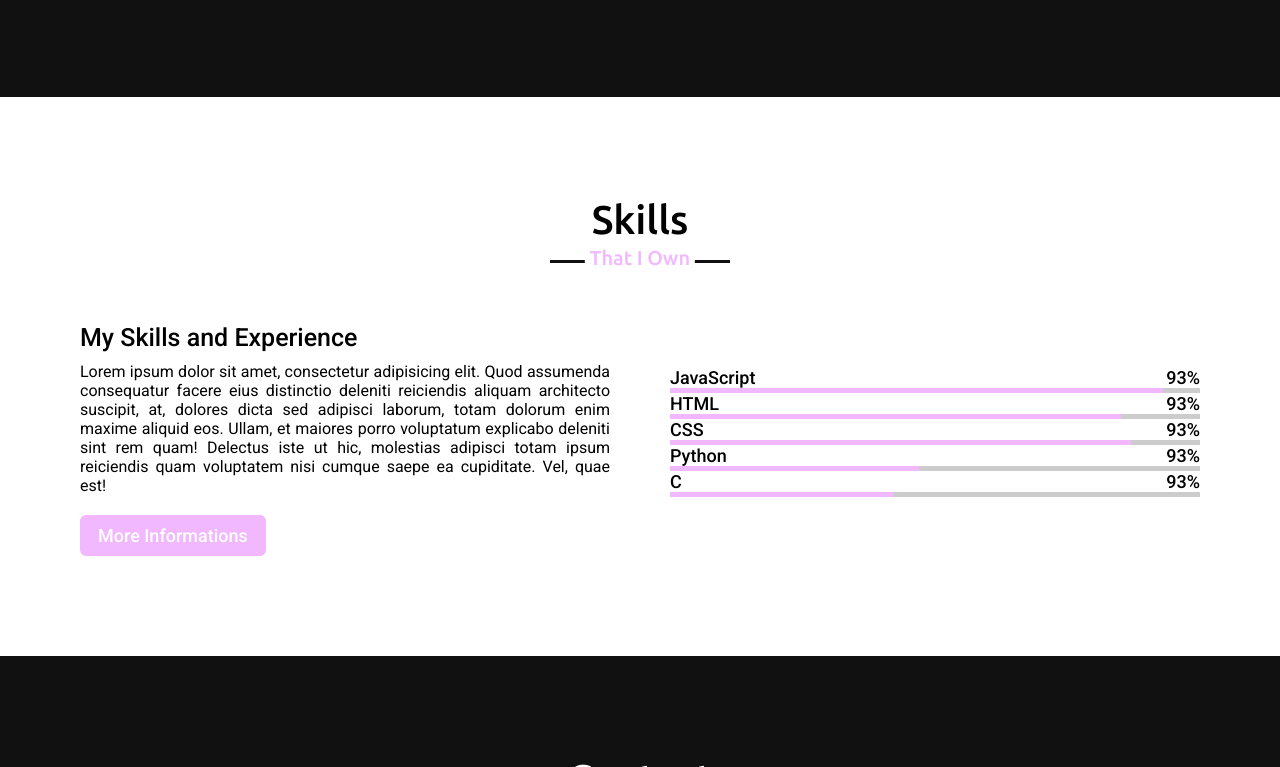
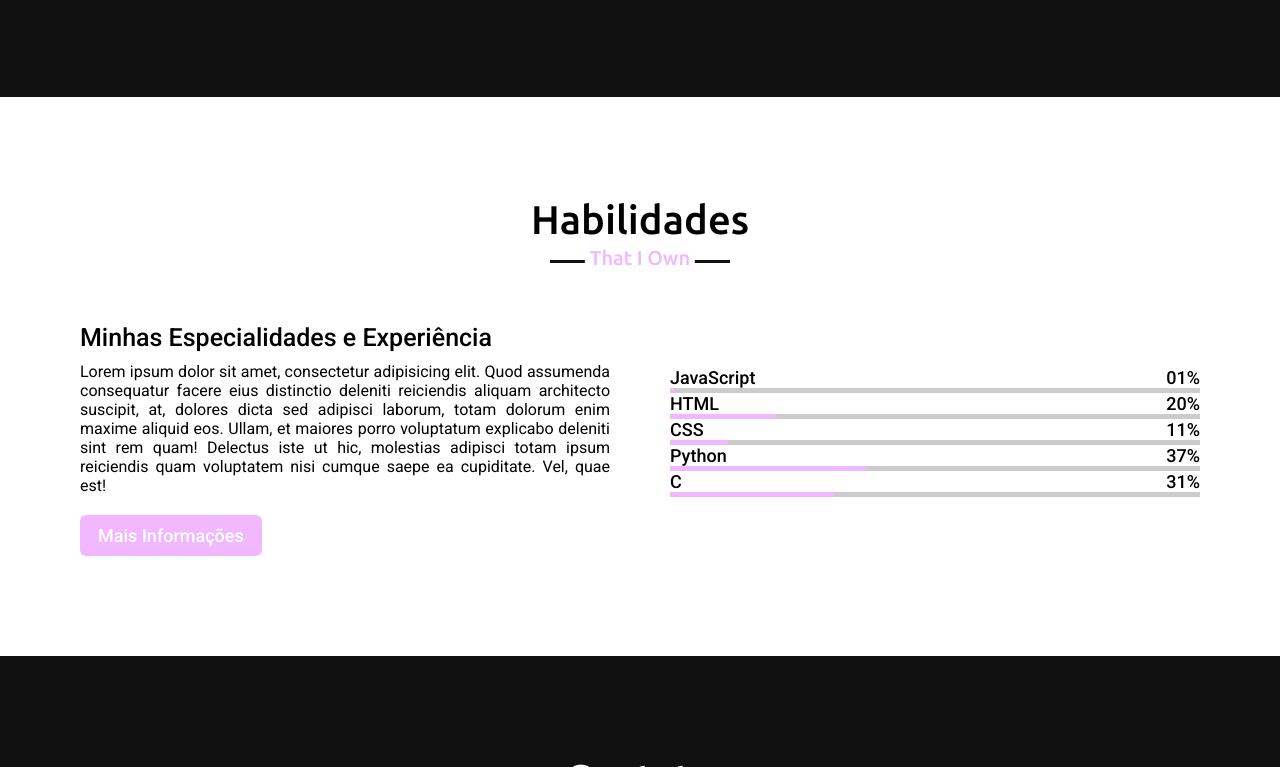
Before and after one commit to kevinicolas22/PortFolio, a plain HTML site: page index.html in a window 1280 px wide. Shown: the part 2033-2800 px from the top of the page. Drawn offline with nearby package versions, Linux system fonts and the light colour scheme.

Commit message:
quarta a noite

```diff
--- a/index.html
+++ b/index.html
@@ -31,10 +31,10 @@
     <section class="home" id="home">
         <div class="max-width">
             <div class="home-content">
-                <div class="text-1">Hi! My name is</div>
+                <div class="text-1">Olá :) Me chamo</div>
                 <div class="text-2">Kevin Nicolas</div>
-                <div class="text-3">eu sou <span class="typing"></span></div>
-                <a href="#">Talk With Me</a>
+                <div class="text-3">E sou <span class="typing"></span></div>
+                <a href="#">Fale Comigo</a>
             </div>
         </div>
     </section>
@@ -42,14 +42,15 @@
     <!--sessão sobre-->
     <section class="about" id="about">
         <div class="max-width">
-            <h2 class="title">About</h2>
+            <h2 class="title">Sobre</h2>
             <div class="about-content">
                 <div class="colum left">
                     <img src="image/img-1.svg" alt="">
                 </div>
                 <div class="column right">
-                    <div class="text">I'm Kevin and I'm <span class="typing-2"></span></div>
-                    <p>Lorem ipsum dolor sit amet consectetur adipisicing elit. Omnis impedit nemo quod corrupti, inventore quos aperiam quis laborum. Incidunt, doloremque? Sapiente doloremque porro cupiditate quisquam facilis laudantium totam cumque nisi.</p>
+                    <div class="text">Olá, sou Kevin e eu sou <span class="typing-2"></span></div>
+                    <p>Sites, páginas, projetos, aplicações... cada vez criando mais coisas através da programação, com o objetivo de chegar até você, por isso todo dia é dia de codar.
+                        Bacharelando em Ciência da Computação, anseio por aprender sobre o universo por trás da programação para testar meus limites e superá-los. Meus interesses estão ligados a área de desenvolvimento de sites e aplicativos que possam passar uma boa experiência ao usuário utilizando JS, HTML e CSS, porém, isso se expande quando utilizo linguagens Back-end como Python e C para em diversas aplicações. Gosto de estar atualizado das novas tecnologias do mercado e para ajudar quem está buscando entrar na área dou dicas de programação em minha página no Instagram easily.code . Posso dizer que comunicação é meu ponto forte, trabalhar em equipe também é algo bastante agradável. Em meu tempo livre gosto de estudar sobre Engenharia da computação e aeroespacial.</p>
                     <a href="#">Dowload CV</a>
                 </div>
             </div>
@@ -59,7 +60,7 @@
      <!--sessão Projetos-->
      <section class="projects" id="projects">
         <div class="max-width">
-            <h2 class="title">Projects</h2>
+            <h2 class="title">Projetos</h2>
             <div class="proj-content">
                 <div class="card">
                     <div class="box">
@@ -91,42 +92,42 @@
     <!--sessão Especialidades-->
     <section class="skills" id="skills">
         <div class="max-width">
-            <h2 class="title">Skills</h2>
+            <h2 class="title">Habilidades</h2>
             <div class="skills-content">
                 <div class="column left">
-                    <div class="text">My Skills and Experience</div>
+                    <div class="text">Minhas Especialidades e Experiência</div>
                     <p>Lorem ipsum dolor sit amet, consectetur adipisicing elit. Quod assumenda consequatur facere eius distinctio deleniti reiciendis aliquam architecto suscipit, at, dolores dicta sed adipisci laborum, totam dolorum enim maxime aliquid eos. Ullam, et maiores porro voluptatum explicabo deleniti sint rem quam! Delectus iste ut hic, molestias adipisci totam ipsum reiciendis quam voluptatem nisi cumque saepe ea cupiditate. Vel, quae est!</p>
-                    <a href="#">More Informations</a>
+                    <a href="#">Mais Informações</a>
                 </div>
                 <div class="column right">
                    <div class="bars">
                     <div class="info">
                         <span>JavaScript</span>
-                        <span>93%</span>
+                        <span>01%</span>
                     </div>
                     <div class="line JavaScript"></div>
                     <div class="bars">
                         <div class="info">
                             <span>HTML</span>
-                            <span>93%</span>
+                            <span>20%</span>
                     </div>
                     <div class="line HTML"></div>
                     <div class="bars">
                         <div class="info">
                             <span>CSS</span>
-                            <span>93%</span>
+                            <span>11%</span>
                     </div>
                     <div class="line CSS"></div>
                     <div class="bars">
                         <div class="info">
                             <span>Python</span>
-                            <span>93%</span>
+                            <span>37%</span>
                     </div>
                     <div class="line Python"></div>
                     <div class="bars">
                         <div class="info">
                             <span>C</span>
-                            <span>93%</span>
+                            <span>31%</span>
                     </div>
                     <div class="line C"></div>
                    </div>
@@ -138,7 +139,7 @@
        <!--sessão fale comigo-->
        <section class="contact" id="contact">
         <div class="max-width">
-            <h2 class="title">Contact</h2>
+            <h2 class="title">Contato</h2>
             <div class="contact-content">
                <div class="column left">
                    <div class="text">Fale Conosco</div>
--- a/style.css
+++ b/style.css
@@ -351,19 +351,19 @@ section .title::after{
     background: #f1b8ff;
 }
 .skills .skills-content .right .JavaScript::before{
-    width: 93%;
+    width: 1%;
 }
 .skills .skills-content .right .HTML::before{
-    width: 85%;
+    width: 20%;
 }
 .skills .skills-content .right .CSS::before{
-    width: 87%;
+    width: 11%;
 }
 .skills .skills-content .right .Python::before{
-    width: 47%;
+    width: 37%;
 }
 .skills .skills-content .right .C::before{
-    width: 42%;
+    width: 31%;
 }
 
 /*  sessão Contato  */
```
